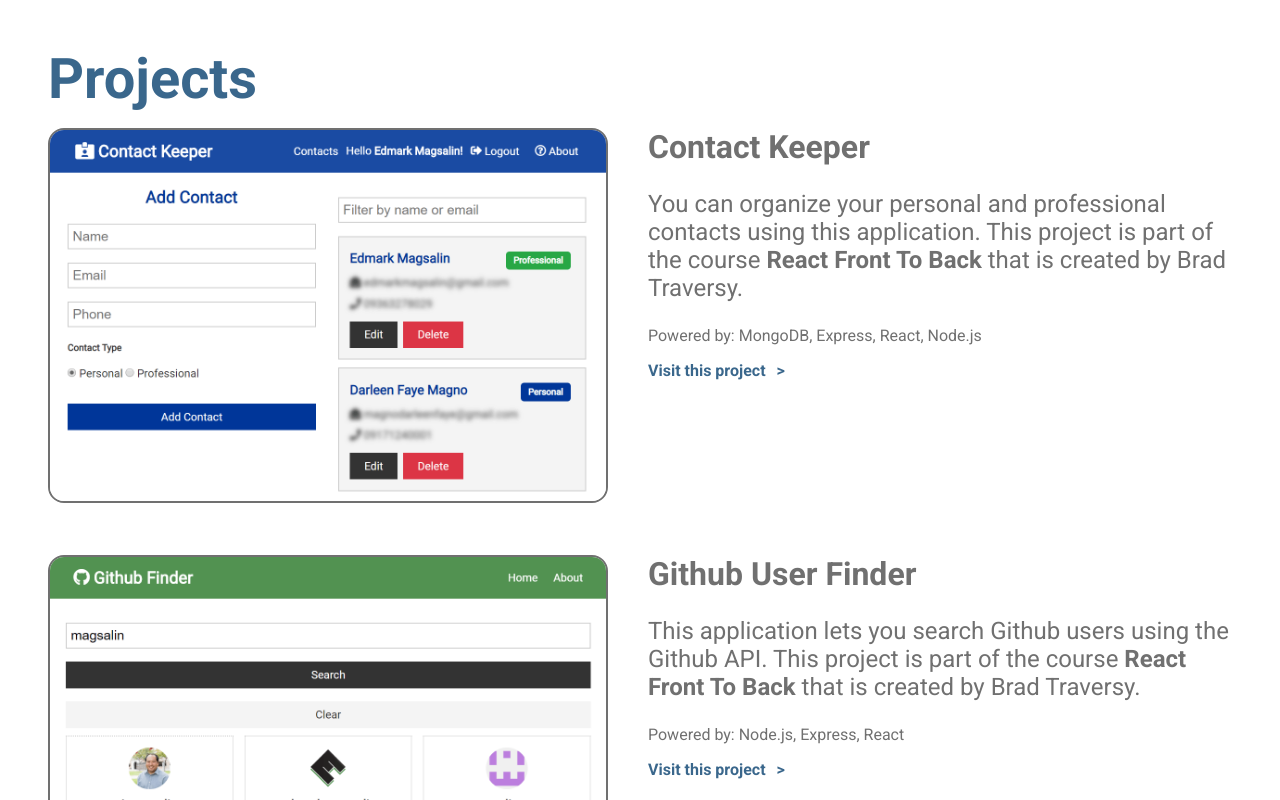
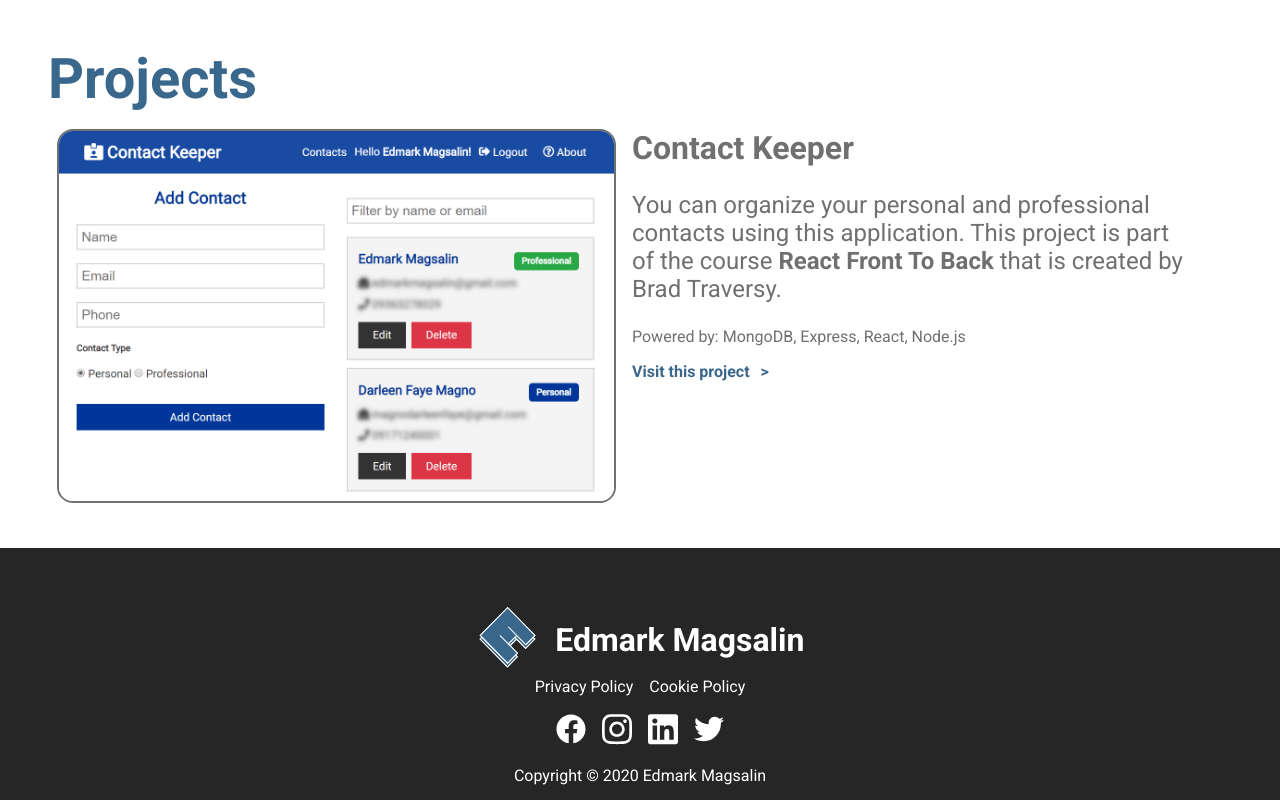
Before and after one commit to edmarkmagsalin/edmarkmagsalin, a React (Create React App) app in the folder client/: page / in a window 1280 px wide. Shown: the part 1440-2240 px from the top of the page. Built offline with nearby package versions, Linux system fonts and the light colour scheme.

Commit message:
Update: Projects section

```diff
--- a/client/public/assets/css/components/_carousel.scss
+++ b/client/public/assets/css/components/_carousel.scss
@@ -1,17 +1,26 @@
 .carousel {
-    overflow: hidden;
-    padding-top: 1rem;
+    height: auto;
+    width: 100%;
+    border: 1px solid white;
+    overflow-x: scroll;
+    overflow-y: hidden;
+    white-space: nowrap;
+    user-select: none;
+    cursor: pointer;
+    transition: all 0.2s;
+    will-change: transform;
+    position: relative;
+    background: rgba(255,255,255,0.1);
 
     &__item {
-        width: 100%;
-        margin-bottom: 2rem;
+        padding-right: 2rem;
+        height: calc(100% - 40px);
+        display: inline-flex;
+        align-items: center;
+        justify-content: center;
     }
 
-    &__image {
-        width: 100%;
-        height: auto;
-        max-width: 560px;
-        border: 2px solid $grayColor;
-        border-radius: 1rem;
+    & > * {
+        white-space: break-spaces;
     }
 }
--- a/client/public/assets/css/components/_project.scss
+++ b/client/public/assets/css/components/_project.scss
@@ -0,0 +1,11 @@
+.project {
+    width: 100%;
+
+    & img {
+        width: 100%;
+        height: auto;
+        max-width: 560px;
+        border: 2px solid $grayColor;
+        border-radius: 1rem;
+    }
+}
--- a/client/public/assets/css/main.css
+++ b/client/public/assets/css/main.css
@@ -549,21 +549,30 @@
 }
 
 .carousel {
-  overflow: hidden;
-  padding-top: 1rem;
+  height: auto;
+  width: 100%;
+  border: 1px solid white;
+  overflow-x: scroll;
+  overflow-y: hidden;
+  white-space: nowrap;
+  user-select: none;
+  cursor: pointer;
+  transition: all 0.2s;
+  will-change: transform;
+  position: relative;
+  background: rgba(255, 255, 255, 0.1);
 }
 
 .carousel__item {
-  width: 100%;
-  margin-bottom: 2rem;
-}
-
-.carousel__image {
-  width: 100%;
-  height: auto;
-  max-width: 560px;
-  border: 2px solid #707070;
-  border-radius: 1rem;
+  padding-right: 2rem;
+  height: calc(100% - 40px);
+  display: inline-flex;
+  align-items: center;
+  justify-content: center;
+}
+
+.carousel > * {
+  white-space: break-spaces;
 }
 
 .cover {
@@ -945,6 +954,18 @@
   color: #3a678c;
 }
 
+.project {
+  width: 100%;
+}
+
+.project img {
+  width: 100%;
+  height: auto;
+  max-width: 560px;
+  border: 2px solid #707070;
+  border-radius: 1rem;
+}
+
 blockquote {
   margin-left: 0;
   margin-right: 0;
--- a/client/src/components/Projects.js
+++ b/client/src/components/Projects.js
@@ -4,7 +4,38 @@
 import MERNCRUD from '../assets/images/thumbnails/mern-crud-bare-minimum.png'
 
 export class Projects extends Component {
+    componentDidMount() {
+        const slider = document.querySelector('.carousel');
 
+        let isDown = false;
+        let startX;
+        let scrollLeft;
+
+        slider.addEventListener('mousedown', (e) => {
+            isDown = true;
+            slider.classList.add('active');
+            startX = e.pageX - slider.offsetLeft;
+            scrollLeft = slider.scrollLeft;
+        });
+
+        slider.addEventListener('mouseleave', () => {
+            isDown = false;
+            slider.classList.remove('active');
+        });
+
+        slider.addEventListener('mouseup', () => {
+            isDown = false;
+            slider.classList.remove('active');
+        });
+
+        slider.addEventListener('mousemove', (e) => {
+            if (!isDown) return;  // stop the fn from running
+            e.preventDefault();
+            const x = e.pageX - slider.offsetLeft;
+            const walk = (x - startX) * 2;
+            slider.scrollLeft = scrollLeft - walk;
+        });
+    }
     render() {
         return (
             <Fragment>
@@ -13,10 +44,14 @@
                     <div className="container mb-1">
                         <h2>Projects</h2>
                     </div>
-                    <div className="container">
-                        <div className="row mb-2">
+                    <div className="container-fluid">
+
+                        <div className="carousel">
+
+                            <div className="carousel__item">
+                                <div className="container project row">
                                     <div className="col-sm-12 col-lg-6 pb-1">
-                                <img className="carousel__image" src={contactKeeper} alt="Contact Keeper" />
+                                        <img src={contactKeeper} alt="Contact Keeper" />
                                     </div>
                                     <div className="col-sm-12 col-lg-6">
                                         <h3>Contact Keeper</h3>
@@ -31,9 +66,12 @@
                                         </p>
                                     </div>
                                 </div>
-                        <div className="row mb-2">
+                            </div>
+
+                            <div className="carousel__item">
+                                <div className="container project row">
                                     <div className="col-sm-12 col-lg-6 pb-1">
-                                <img className="carousel__image" src={githubFinder} alt="GitHub User Finder" />
+                                        <img src={githubFinder} alt="GitHub User Finder" />
                                     </div>
                                     <div className="col-sm-12 col-lg-6">
                                         <h3>Github User Finder</h3>
@@ -48,9 +86,12 @@
                                         </p>
                                     </div>
                                 </div>
-                        <div className="row mb-2">
+                            </div>
+
+                            <div className="carousel__item">
+                                <div className="container project row">
                                     <div className="col-sm-12 col-lg-6 pb-1">
-                                <img className="carousel__image" src={MERNCRUD} alt="MERN CRUD Bare Minimum" />
+                                        <img src={MERNCRUD} alt="MERN CRUD Bare Minimum" />
                                     </div>
                                     <div className="col-sm-12 col-lg-6">
                                         <h3>MERN CRUD Bare Minimum</h3>
@@ -66,6 +107,10 @@
                                     </div>
                                 </div>
                             </div>
+
+                        </div>
+
+                    </div>
                 </section>
             </Fragment>
         )
```
Also changed, not shown: 1 other file (tests, documents, lock files or other folders). Lines whose indentation alone changed are shown as unchanged.
